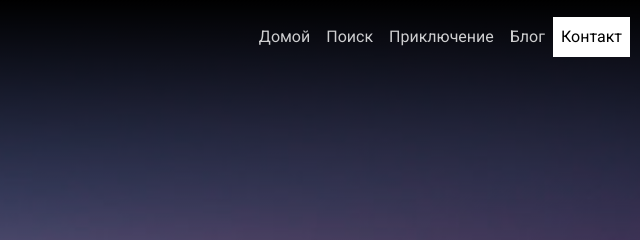
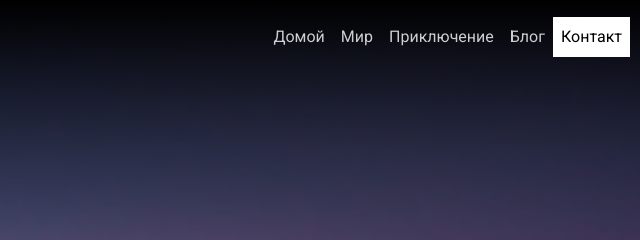
Before and after one commit to sireno89/Travel, a plain HTML site: page index.html in a window 1280 px wide. Shown: the top 240 px of the page, 565-1205 px from the left. Drawn offline with nearby package versions, Linux system fonts and the light colour scheme.

```diff
--- a/index.html
+++ b/index.html
@@ -40,7 +40,7 @@
                 >
             </li>
             <li class="nav-item">
-                <a class="nav-link" href="#explore">Поиск</a>
+                <a class="nav-link" href="#explore">Мир</a>
             </li>
             <li class="nav-item">
                 <a class="nav-link" href="#adventure">Приключение</a>
```
